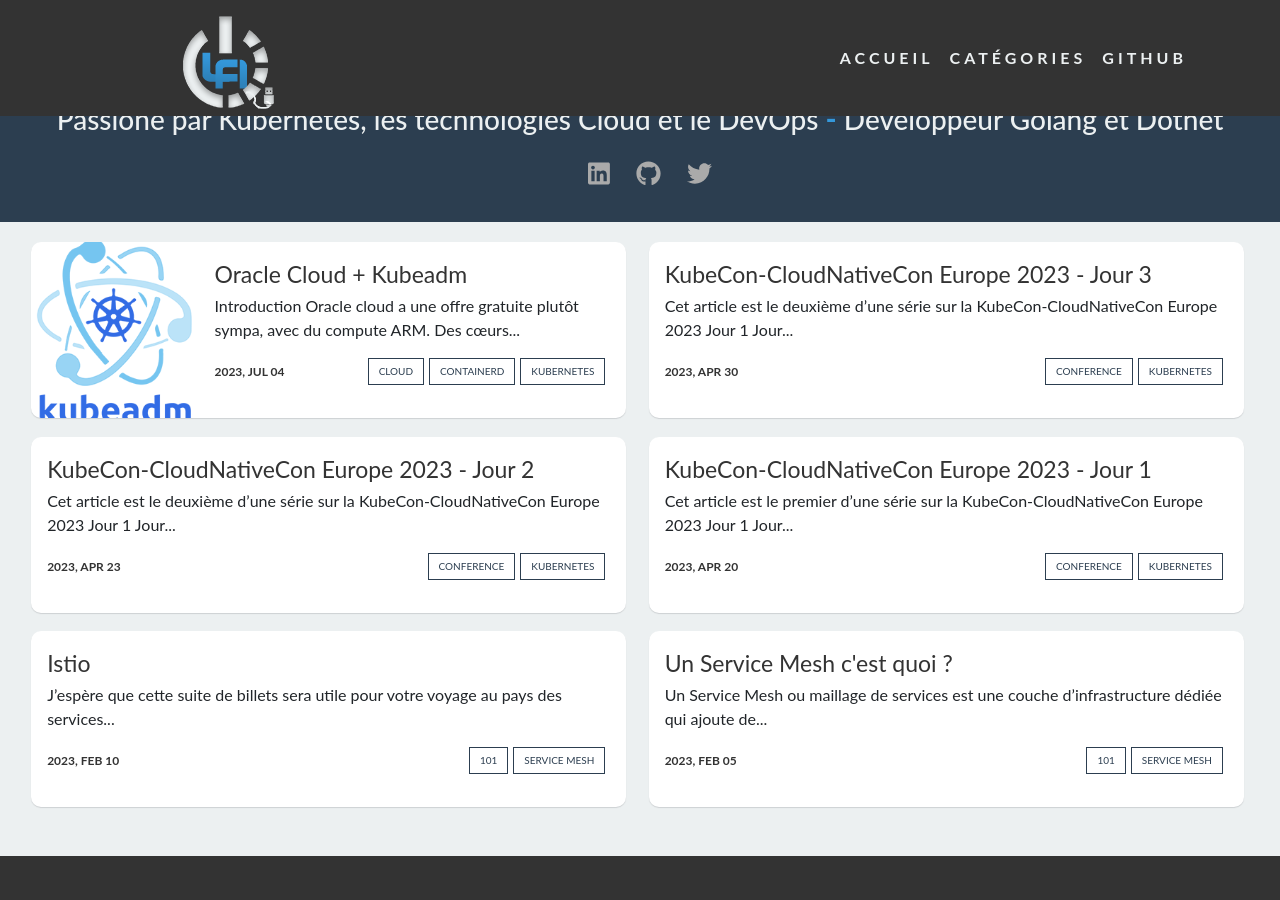
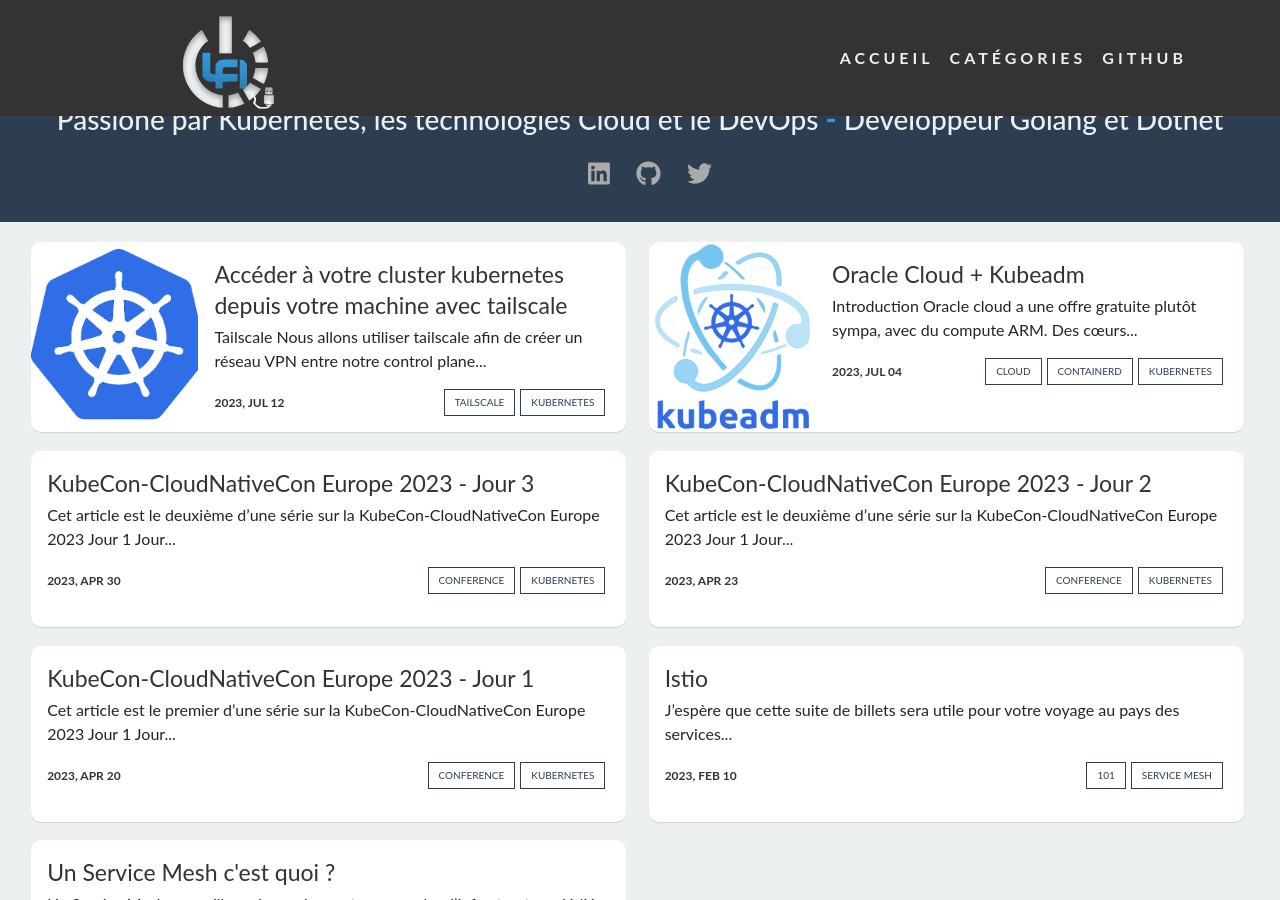
Before and after one commit to ludovicalarcon/ludovicalarcon.fr.github.io, a Jekyll site: the page built from index.html, in a window 1280 px wide and 900 px high, scrolled down 312 px. Built offline with Jekyll 4.4.1, drawn with Linux system fonts in a browser that asks for light colours; nearby versions of some CDN libraries; the list of posts is cut into pages by our own code; some of the changed lines change nothing that is shown.

Commit message:
Add access k8s cluster from local machine with tailscale

````diff
--- a/_posts/2023-07-04-Oracle-Cloud-Kubeadm.md
+++ b/_posts/2023-07-04-Oracle-Cloud-Kubeadm.md
@@ -63,7 +63,7 @@
 
 Pour cela, nous allons aller dans Networking -> Virtual Cloud Networks -> your VCN -> Subnets -> public-subnet
 #### ![](/assets/images/2023-07-04-subnets.png)
-TPuis dans Security Lists -> Default Security List
+Puis dans Security Lists -> Default Security List
 #### ![](/assets/images/2023-07-04-securityLists.png)
 Et enfin sur Ingress Rules -> Add Ingress Rules
 #### ![](/assets/images/2023-07-04-ingressrules.png)
@@ -417,4 +417,7 @@
 Nous avons maintenant un cluster Kubernertes `up & running` en utilisant uniquement le free tier d'Oracle.
 Ça nous fait quand même un jolie playground pour s'amuser sur tout ce qui touche à kube.
 
+Articles en rapport:
+- [Accéder à votre cluster kubernetes depuis votre machine avec tailscale]({% post_url 2023-07-12-Tailscale %})
+
 J'espère que cet article vous a été utile !
--- /dev/null
+++ b/_posts/2023-07-12-Tailscale.md
@@ -0,0 +1,108 @@
+---
+layout: post
+title: Accéder à votre cluster kubernetes depuis votre machine avec tailscale
+img: k8s-logo.png
+tags: [kubernetes, tailscale]
+---
+
+## Tailscale
+
+Nous allons utiliser `tailscale` afin de créer un réseau VPN entre notre `control plane` et notre machine locale.
+Tout d'abord, nous allons installer `tailscale` sur les deux machines, le control plane et notre machine.
+Pour tout autre système d'exploitation qu'Ubuntu, vous pouvez vous référer à la [documentation officielle](https://tailscale.com/kb/installation/).
+```sh
+# Ajout des repos & des clés
+curl -fsSL https://pkgs.tailscale.com/stable/ubuntu/focal.noarmor.gpg | sudo tee /usr/share/keyrings/tailscale-archive-keyring.gpg >/dev/null
+curl -fsSL https://pkgs.tailscale.com/stable/ubuntu/focal.tailscale-keyring.list | sudo tee /etc/apt/sources.list.d/tailscale.list
+# Installation de tailscale
+sudo apt-get update
+sudo apt-get install tailscale
+```
+Nous devons maintenant nous authentifier afin de connecter notre machine au réseau tailscale.
+```sh
+sudo tailscale up
+```
+Depuis le console d'administrateur, il est possible de désactiver `l'expiration de la clé`.
+Cela permet de ne pas avoir à se reconnecter régulièrement pour se re-authentifier.
+
+__L'installation de tailscale doit se faire sur les deux machines.__
+
+## Connectivité
+
+Tout d'abord, nous allons ouvrir notre `firewall` sur Orcale Cloud.
+Mais avant de commencer, nous devons récupérer l'adresse IP de notre machine dans le réseau tailscale.
+Exécuter la commande suivante:
+```sh
+tailscale ip -4
+100.X.Y.Z
+```
+Nous allons ouvrir le port `6433` en TCP uniquement pour notre machine.
+Pour cela, sur le portail d'Oracle Cloud, nous allons aller dans Cloud Networks public-subnet
+#### ![](/assets/images/2023-07-04-subnets.png)
+Puis dans Security Lists -> Default Security List
+#### ![](/assets/images/2023-07-04-securityLists.png)
+Et enfin sur Ingress Rules -> Add Ingress Rules
+#### ![](/assets/images/2023-07-12-rules.png)
+
+## KubeConfig
+
+Nous allons devoir nous connecter en ssh sur le control plane afin d'y récupérer le fichier `KubeConfig` situé `.kube/config`.
+Nous devons également récupérer l'adresse IP du control plane dans le réseau tailscale.
+```sh
+tailscale ip -4
+100.X.Y.Z
+```
+Nous pouvons maintenant créer le fichier de configuration pour nos cluster sur notre machine locale.
+Nous allons aussi remplacer la line `server: https://10.0.0.X:6443` par l'adresse IP que nous avons obtenue précédemment.
+```sh
+# Sur la machine locale
+mkdir -p ~/.kube
+# Coller le contenue du fichier obtenu sur le control plane et remplacer l'IP
+vi ~/.kube/oracle-config
+# Utilisation de ce kube config
+export KUBECONFIG=~/.kube/oracle-config
+```
+Si nous essayons d'interagir avec notre cluster, nous obtenons une erreur de certificat.
+```
+Unable to connect to the server: tls: failed to verify certificate: x509: certificate is valid for 10.0.0.W, not 100.X.Y.Z
+```
+
+## Ajout de SAN
+
+Nous devons ajouter notre adresse IP pour le certificat.
+Pour cela, nous allons d'abord supprimer les certificats de l'API server existant afin de pouvoir par la suite les régénérer.
+```sh
+sudo rm /etc/kubernetes/pki/apiserver.{crt,key}
+```
+Ensuite, nous devons récupérer le fichier de configuration kubeadm de notre cluster.
+```sh
+kubectl -n kube-system get configmap kubeadm-config -o jsonpath='{.data.ClusterConfiguration}' > kubeadm.yaml
+```
+Nous devons maintenant le modifier pour y ajouter la configuration SAN.
+Remplacer par vos adresses IPs.
+```yaml
+apiServer:
+certSANs:
+- "PRIVATE_IP_ADDR_OF_CONTROLPLANE"
+- "kubernetes.default"
+- "TAILSCALE_IP_ADDR_OF_CONTROLPLANE"
+extraArgs:
+authorization-mode: Node,RBAC
+timeoutForControlPlane: 4m0s
+apiVersion: kubeadm.k8s.io/v1beta3
+certificatesDir: /etc/kubernetes/pki
+clusterName: kubernetes
+...
+...
+...
+```
+Pour finir nous allons régénérer les certificats de l'API server avec notre nouvelle configuration.
+```sh
+sudo kubeadm init phase certs apiserver --config kubeadm.yaml
+```
+
+## Conclusion
+
+Nous sommes maintenant en mesure d'accéder a notre cluster kubernetes depuis notre machine locale grâce à tailscale.
+
+J'espère que cet article vous a été utile !
````
Also changed, not shown: assets/images/2023-07-12-rules.png (added), assets/images/k8s-logo.png (added).
